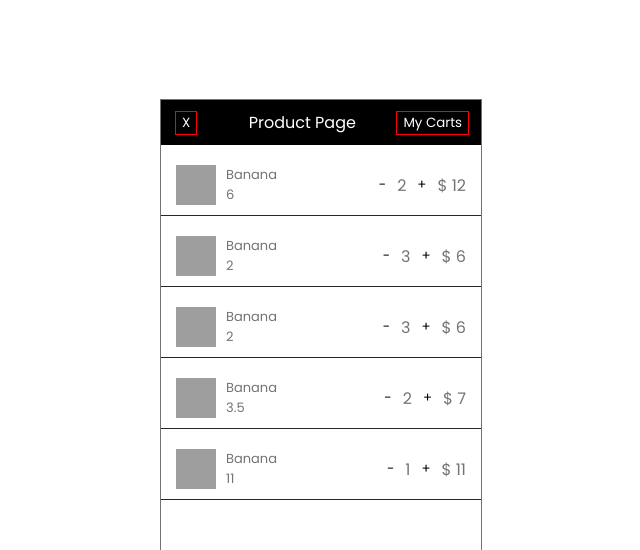
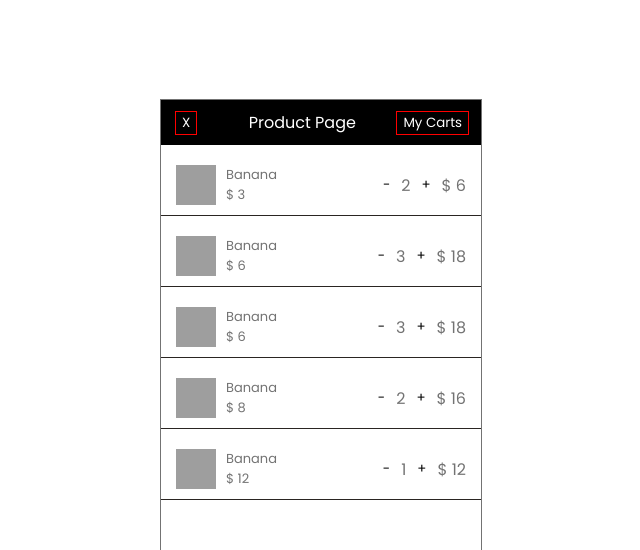
Before and after one commit to Casprine/react-cart, a React (Create React App) app: page / in a window 1280 px wide. Shown: the top 550 px of the page, without its empty margins (319-959 px from the left). Built offline with nearby package versions, Linux system fonts and the light colour scheme; grey boxes are pictures that could not be loaded.

Commit message:
update on counter

```diff
--- a/src/components/CartItem/Outlet.js
+++ b/src/components/CartItem/Outlet.js
@@ -7,7 +7,10 @@ class CartItem extends Component {
     this.state = {
       quantity: this.props.quantity,
       price: this.props.price,
-      constPrice: this.props.price
+      constPrice: (quantity, price) => {
+        return price / quantity;
+      },
+      itemTotal: 0
     };
     // Binders
     this.increase = this.increase.bind(this);
@@ -15,24 +18,27 @@ class CartItem extends Component {
   }
 
   increase() {
-    const newquantity = Number(this.state.quantity) + 1;
-    const newprice =
-      Math.round(this.state.constPrice * newquantity * 100) / 100;
-    this.setState({ quantity: newquantity, price: newprice });
-  }
-  decrease() {
-    const oldquantity = this.state.quantity - 1;
-    const oldprice = this.state.price - this.state.constPrice;
-    console.log(oldprice);
-    this.setState({ quantity: oldquantity, price: oldprice });
-    if (oldprice <= 0) {
-    }
+    const newquantity = this.state.quantity + 1;
+    const itemTotal = newquantity * this.state.price;
+    console.log(itemTotal);
+    this.setState({
+      quantity: newquantity,
+      itemTotal: itemTotal
+    });
   }
 
-  perone(currentPrice, quantity) {
-    return currentPrice / quantity;
+  decrease() {
+    const newQuantity = this.state.quantity - 1;
+    const itemTotal = this.state.price * newQuantity;
+    console.log(itemTotal);
+    this.setState({ quantity: newQuantity, itemTotal: itemTotal });
   }
 
+  componentDidMount() {
+    this.setState({
+      itemTotal: this.state.quantity * this.state.price
+    });
+  }
   render() {
     return (
       <div className="cart-item">
@@ -43,9 +49,7 @@ class CartItem extends Component {
         />
         <div className="item-details">
           <div className="item-name">Banana</div>
-          <div className="item-decs">
-            {this.perone(this.state.price, this.state.quantity)}
-          </div>
+          <div className="item-decs">$ {this.state.price}</div>
         </div>
         <div className="counters">
           <button className="down" onClick={this.decrease}>
@@ -56,7 +60,7 @@ class CartItem extends Component {
             +
           </button>
         </div>
-        <div className="price">$ {this.state.price}</div>
+        <div className="price">$ {this.state.itemTotal}</div>
 
         <div className="total">{this.state.total}</div>
         {/* <button className="close"> X </button> */}
--- a/src/components/Container/Outlet.js
+++ b/src/components/Container/Outlet.js
@@ -15,7 +15,7 @@ class Container extends Component {
       {
         id: 1,
         quantity: 2,
-        price: 12
+        price: 3
       },
       {
         id: 2,
@@ -31,12 +31,12 @@ class Container extends Component {
       {
         id: 4,
         quantity: 2,
-        price: 7
+        price: 8
       },
       {
         id: 5,
         quantity: 1,
-        price: 11
+        price: 12
       }
     ];
     return (
```
